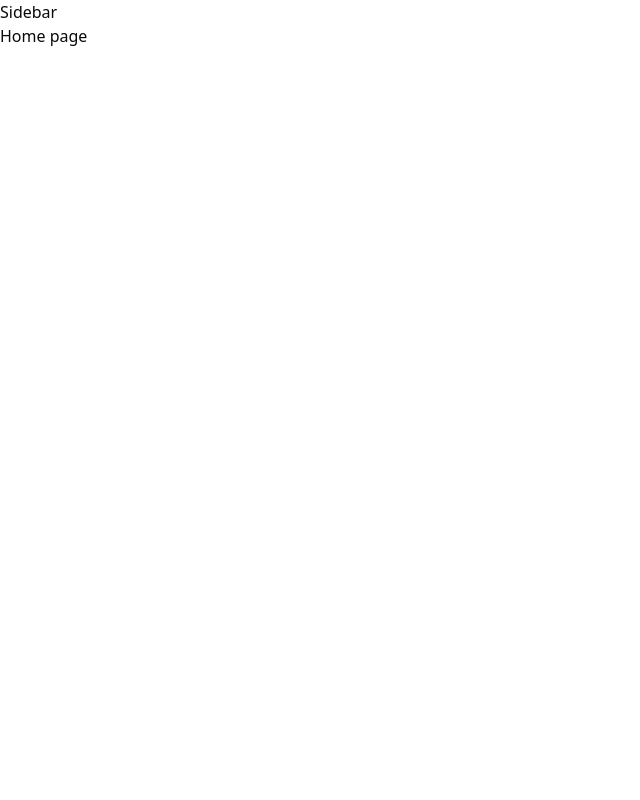
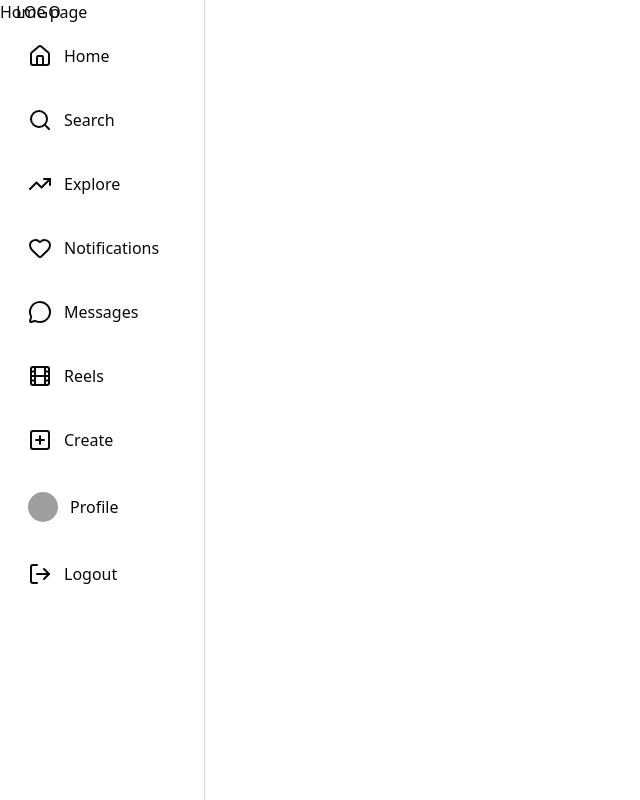
Before and after one commit to Pragna35/insta, a React (Vite) app in the folder client/: page / in a window 1280 px wide. Shown: the whole page, without its empty margins (0-640 px from the left). Built offline with nearby package versions, Linux system fonts and the light colour scheme; grey boxes are pictures that could not be loaded.

Commit message:
sidebar setup

```diff
--- a/client/package.json
+++ b/client/package.json
@@ -10,6 +10,7 @@
     "preview": "vite preview"
   },
   "dependencies": {
+    "@radix-ui/react-avatar": "^1.1.10",
     "@radix-ui/react-label": "^2.1.7",
     "@radix-ui/react-slot": "^1.2.3",
     "axios": "^1.12.2",
--- a/client/src/App.jsx
+++ b/client/src/App.jsx
@@ -6,9 +6,9 @@ import { Button } from "./components/ui/button";
 import SignUp from "./pages/Signup";
 import { createBrowserRouter, RouterProvider } from "react-router-dom";
 import Login from "./pages/Login";
-import Profile from "./components/ui/Profile";
+import Profile from "./components/Profile";
 import MainLayout from "./pages/MainLayout";
-import Home from "./components/ui/Home";
+import Home from "./components/Home";
 
 const browserRouter = createBrowserRouter([
   {
--- /dev/null
+++ b/client/src/components/Sidebar.jsx
@@ -0,0 +1,78 @@
+import { Avatar, AvatarFallback, AvatarImage } from "@radix-ui/react-avatar";
+import {
+  CircleUser,
+  Film,
+  Heart,
+  Home,
+  LogOut,
+  MessageCircle,
+  Search,
+  SquarePlus,
+  TrendingUp,
+} from "lucide-react";
+
+const sidebarItems = [
+  {
+    icon: <Home />,
+    label: "Home",
+  },
+  {
+    icon: <Search />,
+    label: "Search",
+  },
+  {
+    icon: <TrendingUp />,
+    label: "Explore",
+  },
+  {
+    icon: <Heart />,
+    label: "Notifications",
+  },
+  {
+    icon: <MessageCircle />,
+    label: "Messages",
+  },
+  {
+    icon: <Film />,
+    label: "Reels",
+  },
+  {
+    icon: <SquarePlus />,
+    label: "Create",
+  },
+  {
+    icon: (
+      <Avatar>
+        <AvatarImage
+          src="https://github.com/shadcn.png"
+          className="h-[30px] w-[30px] rounded-full"
+        />
+        <AvatarFallback>CN</AvatarFallback>
+      </Avatar>
+    ),
+    label: "Profile",
+  },
+  {
+    icon: <LogOut />,
+    label: "Logout",
+  },
+];
+
+const Sidebar = () => {
+  return (
+    <div className="fixed top-0 left-0 z-10 w-[16%] h-screen border-r border-gray-300 px-4">
+      <div className="flex flex-col">
+        <h1>LOGO</h1>
+        {sidebarItems.map((item, ind) => {
+          return (
+            <div key={ind} className="flex items-center gap-3 relative hover:bg-gray-100 cursor-pointer rounded-lg p-3 my-2">
+              <span>{item.icon}</span>
+              <p>{item.label}</p>
+            </div>
+          );
+        })}
+      </div>
+    </div>
+  );
+};
+export default Sidebar;
--- /dev/null
+++ b/client/src/components/ui/avatar.jsx
@@ -0,0 +1,33 @@
+import * as React from "react"
+import * as AvatarPrimitive from "@radix-ui/react-avatar"
+
+import { cn } from "@/lib/utils"
+
+const Avatar = React.forwardRef(({ className, ...props }, ref) => (
+  <AvatarPrimitive.Root
+    ref={ref}
+    className={cn("relative flex h-10 w-10 shrink-0 overflow-hidden rounded-full", className)}
+    {...props} />
+))
+Avatar.displayName = AvatarPrimitive.Root.displayName
+
+const AvatarImage = React.forwardRef(({ className, ...props }, ref) => (
+  <AvatarPrimitive.Image
+    ref={ref}
+    className={cn("aspect-square h-full w-full", className)}
+    {...props} />
+))
+AvatarImage.displayName = AvatarPrimitive.Image.displayName
+
+const AvatarFallback = React.forwardRef(({ className, ...props }, ref) => (
+  <AvatarPrimitive.Fallback
+    ref={ref}
+    className={cn(
+      "flex h-full w-full items-center justify-center rounded-full bg-muted",
+      className
+    )}
+    {...props} />
+))
+AvatarFallback.displayName = AvatarPrimitive.Fallback.displayName
+
+export { Avatar, AvatarImage, AvatarFallback }
--- a/client/src/pages/Login.jsx
+++ b/client/src/pages/Login.jsx
@@ -5,9 +5,10 @@ import { useState } from "react";
 import axios from "axios";
 import { toast } from "sonner";
 import { Link, useNavigate } from "react-router-dom";
+import { Loader2 } from "lucide-react";
 
 const Login = () => {
-  const navigate = useNavigate()
+  const navigate = useNavigate();
   const [formData, setFormData] = useState({
     email: "",
     password: "",
@@ -33,8 +34,8 @@ const Login = () => {
         }
       );
       if (response.data.success) {
+         navigate("/");
         toast.success(response.data.message);
-        navigate("/")
       }
     } catch (error) {
       console.log(error);
@@ -82,12 +83,23 @@ const Login = () => {
               onChange={inputHandler}
               className="focus-visible:ring-transparent my-2"
             ></Input>
-
           </div>
-           <Button type="submit" className="w-full mt-5 py-2">
+          {loading ? (
+            <Button>
+              <Loader2 className="mr-2 h-4 w-4 animate-spin" /> please wait...
+            </Button>
+          ) : (
+            <Button type="submit" className="w-full mt-5 py-2">
               Login
             </Button>
-               <span className="text-center">Don't have an account? <Link to="/signup" className="text-blue-600">Signup</Link></span>
+          )}
+
+          <span className="text-center">
+            Don't have an account?
+            <Link to="/signup" className="text-blue-600">
+              Signup
+            </Link>
+          </span>
         </form>
       </div>
     </>
--- a/client/src/pages/MainLayout.jsx
+++ b/client/src/pages/MainLayout.jsx
@@ -1,3 +1,5 @@
+import Sidebar from "@/components/Sidebar";
+
 import { Outlet } from "react-router-dom";
 
 const MainLayout = () => {
@@ -6,8 +8,8 @@ const MainLayout = () => {
     //     MAin layout page
     // </div>
     <>
-      Sidebar
-      <div>
+      <Sidebar />
+      <div className="">
         <Outlet></Outlet>
       </div>
     </>
--- a/client/src/pages/Signup.jsx
+++ b/client/src/pages/Signup.jsx
@@ -4,9 +4,11 @@ import { Button } from "../components/ui/button";
 import { useState } from "react";
 import axios from "axios";
 import { toast } from "sonner";
-import { Link } from "react-router-dom";
+import { Link, useNavigate } from "react-router-dom";
+import { Loader2 } from "lucide-react";
 
 const SignUp = () => {
+  const navigate = useNavigate();
   const [formData, setFormData] = useState({
     username: "",
     email: "",
@@ -33,6 +35,7 @@ const SignUp = () => {
         }
       );
       if (response.data.success) {
+        navigate("/login");
         toast.success(response.data.message);
       }
     } catch (error) {
@@ -91,13 +94,23 @@ const SignUp = () => {
               onChange={inputHandler}
               className="focus-visible:ring-transparent my-2"
             ></Input>
-
           </div>
+          {loading ? (
+            <Button>
+              <Loader2 className="mr-2 w-4 h-4 animate-spin" /> please wait...
+            </Button>
+          ) : (
             <Button type="submit" className="w-full mt-5 py-2">
               Signup
             </Button>
-            <span className="text-center">Already have an account? <Link to="/login" className="text-blue-600">Login</Link></span>
+          )}
 
+          <span className="text-center">
+            Already have an account?
+            <Link to="/login" className="text-blue-600">
+              Login
+            </Link>
+          </span>
         </form>
       </div>
     </>
```
Also changed, not shown: client/src/components/Home.jsx (renamed from client/src/components/ui/Home.jsx), client/src/components/Profile.jsx (renamed from client/src/components/ui/Profile.jsx), 1 other file (tests, documents, lock files or other folders).
